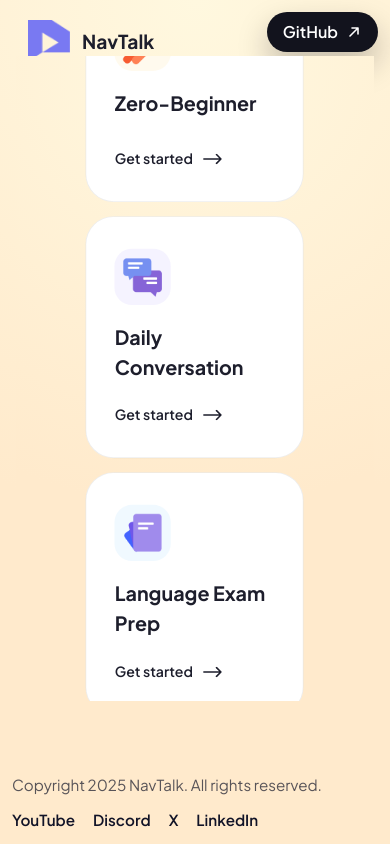
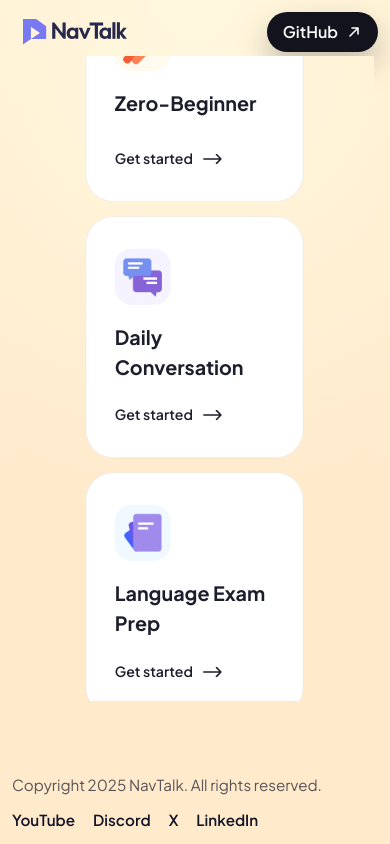
Before and after one commit to navtalk/Real-Life-ESL-Tutor-Avatar, a Vue app: page / in a window 390 px wide. Built offline with nearby package versions, Linux system fonts and the light colour scheme.

Commit message:
update logo

```diff
--- a/src/components/AppHeader.vue
+++ b/src/components/AppHeader.vue
@@ -2,14 +2,13 @@
 import { RouterLink } from 'vue-router'
 import { assetUrl } from '../utils/assetUrl'
 
-const brandLogo = assetUrl('icons/navtalk.png')
+const brandLogo = assetUrl('icons/navtalk-logo.svg')
 </script>
 
 <template>
   <header class="corner-header">
     <RouterLink class="corner-brand" to="/">
       <img :src="brandLogo" alt="NavTalk logo" />
-      <span>NavTalk</span>
     </RouterLink>
 
     <a
@@ -35,7 +34,13 @@ const brandLogo = assetUrl('icons/navtalk.png')
 <style scoped>
 .corner-header {
   position: fixed;
-  inset: 0;
+  top: 0;
+  right: 0;
+  left: 0;
+  padding: clamp(12px, 3vw, 32px);
+  display: flex;
+  align-items: center;
+  justify-content: space-between;
   pointer-events: none;
 }
 
@@ -45,28 +50,18 @@ const brandLogo = assetUrl('icons/navtalk.png')
 }
 
 .corner-brand {
-  position: fixed;
-  top: clamp(12px, 3vw, 32px);
-  left: clamp(12px, 3vw, 48px);
   display: inline-flex;
   align-items: center;
-  gap: 12px;
   text-decoration: none;
-  font-size: 1.2rem;
   font-weight: 700;
-  color: #1d1e2c;
-  padding: 10px 18px;
 }
 
 .corner-brand img {
-  width: 42px;
-  height: 42px;
+  width: 126px;
+  height: 26px;
 }
 
 .corner-github {
-  position: fixed;
-  top: clamp(12px, 3vw, 32px);
-  right: clamp(12px, 3vw, 48px);
   display: inline-flex;
   align-items: center;
   gap: 8px;
@@ -87,19 +82,12 @@ const brandLogo = assetUrl('icons/navtalk.png')
 }
 
 @media (max-width: 640px) {
-  .corner-brand,
-  .corner-github {
-    position: fixed;
-    top: 12px;
-    padding: 8px 16px;
-  }
-
-  .corner-brand {
-    left: 12px;
+  .corner-header {
+    padding: 12px;
   }
 
   .corner-github {
-    right: 12px;
+    padding: 8px 16px;
   }
 }
 </style>
```
Also changed, not shown: public/icons/navtalk-logo.svg (added).
